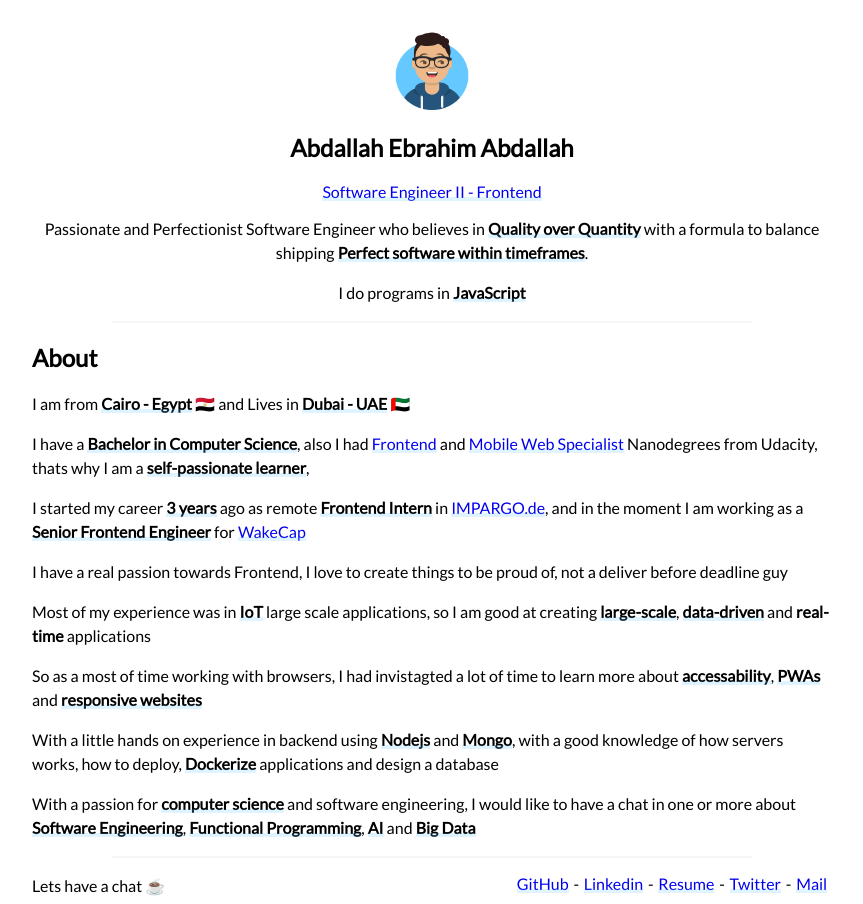
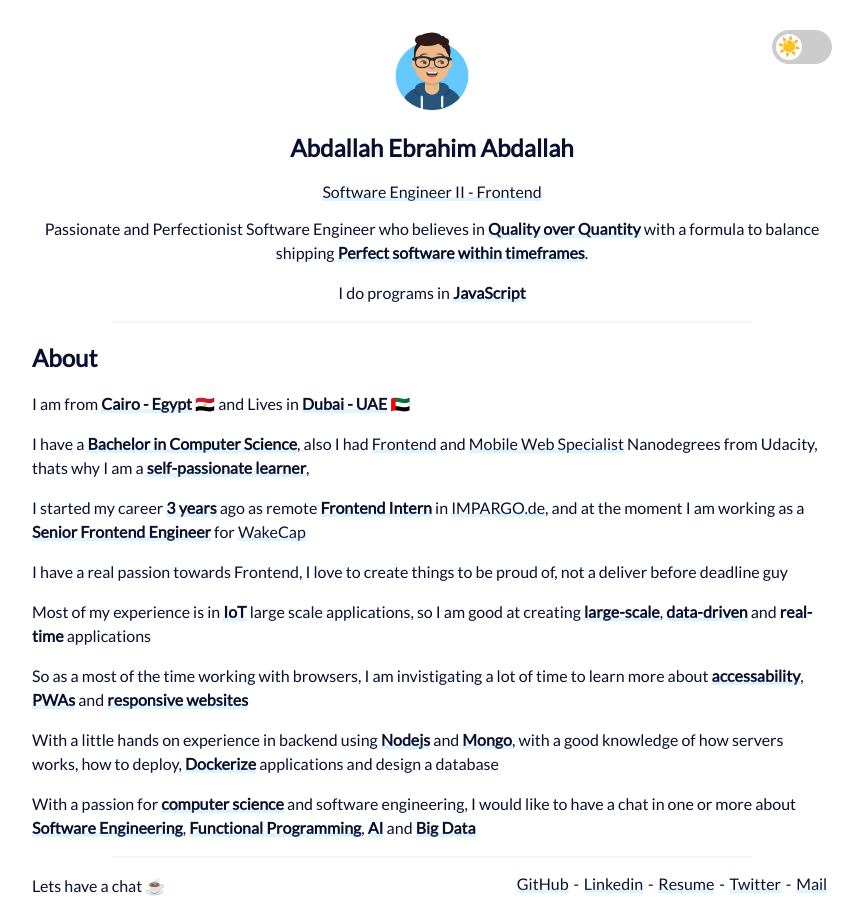
Before and after one commit to AbdallahMezo/mezo.dev, a website: page index.html in a window 1280 px wide. Shown: the whole page, without its empty margins (208-1071 px from the left). Drawn offline with Linux system fonts and the light colour scheme.

Commit message:
add night mode 😄
Signed-off-by: abdallah <abdalla.mezo@gmail.com>

```diff
--- a/index.html
+++ b/index.html
@@ -24,6 +24,12 @@
         <b>Perfect software within timeframes</b>.
       </p>
       <p>I do programs in <b>JavaScript</b></p>
+      <div class="theme-switch-wrapper">
+        <label class="theme-switch" for="checkbox">
+          <input type="checkbox" id="checkbox" />
+          <div class="slider round"></div>
+        </label>
+      </div>
       <span class="divider"></span>
     </header>
     <section class="about">
@@ -42,7 +48,7 @@
       </p>
       <p>
         I started my career <b>3 years</b> ago as remote <b>Frontend Intern</b> in
-        <a href="https://impargo.de">IMPARGO.de</a>, and in the moment I am working as a
+        <a href="https://impargo.de">IMPARGO.de</a>, and at the moment I am working as a
         <b>Senior Frontend Engineer</b> for
         <a href="https://wakecap.com">WakeCap</a>
       </p>
@@ -51,12 +57,12 @@
         deliver before deadline guy
       </p>
       <p>
-        Most of my experience was in <b>IoT</b> large scale applications, so I am good at creating
+        Most of my experience is in <b>IoT</b> large scale applications, so I am good at creating
         <b>large-scale</b>, <b>data-driven</b> and <b>real-time</b> applications
       </p>
       <p>
-        So as a most of time working with browsers, I had invistagted a lot of time to learn more
-        about <b>accessability</b>, <b>PWAs</b> and <b>responsive websites</b>
+        So as a most of the time working with browsers, I am invistigating a lot of time to learn
+        more about <b>accessability</b>, <b>PWAs</b> and <b>responsive websites</b>
       </p>
       <p>
         With a little hands on experience in backend using <b>Nodejs</b> and <b>Mongo</b>, with a
@@ -90,5 +96,28 @@
         <li><a href="mailto: abdalla.mezo@gmail.com">Mail</a></li>
       </ul>
     </footer>
+
+    <script>
+      const toggleSwitch = document.querySelector('.theme-switch input[type="checkbox"]');
+      const currentTheme = localStorage.getItem("theme") ? localStorage.getItem("theme") : null;
+      if (currentTheme) {
+        document.documentElement.setAttribute("data-theme", currentTheme);
+
+        if (currentTheme === "dark") {
+          toggleSwitch.checked = true;
+        }
+      }
+      function switchTheme(e) {
+        if (e.target.checked) {
+          document.documentElement.setAttribute("data-theme", "dark");
+          localStorage.setItem("theme", "dark");
+        } else {
+          document.documentElement.setAttribute("data-theme", "light");
+          localStorage.setItem("theme", "light");
+        }
+      }
+
+      toggleSwitch.addEventListener("change", switchTheme, false);
+    </script>
   </body>
 </html>
--- a/styles.css
+++ b/styles.css
@@ -1,3 +1,13 @@
+:root {
+  --primary-color: #65c9ff;
+  --font-color: #07102f;
+  --bg-color: #fff;
+}
+[data-theme="dark"] {
+  --primary-color: #b3d4e6;
+  --font-color: #e9eeff;
+  --bg-color: #07102f;
+}
 * {
   font-family: "Lato", sans-serif;
 }
@@ -6,6 +16,8 @@ body {
   width: 800px;
   margin: 0 auto;
   font-size: 16px;
+  background-color: var(--bg-color);
+  color: var(--font-color);
 }
 
 p {
@@ -19,21 +31,110 @@ p {
   margin: 1rem auto;
 }
 
-/* Header */
-.header {
-  text-align: center;
-}
 b {
   position: relative;
 }
 b::after {
   content: "";
-  border-bottom: 0.3rem solid #65c9ff;
+  border-bottom: 0.3rem solid var(--primary-color);
   width: 100%;
   position: absolute;
   bottom: 0;
   left: 0;
   opacity: 0.2;
+}
+
+a {
+  text-decoration: none;
+  position: relative;
+  color: var(--font-color);
+}
+a:visited {
+  color: var(--font-color);
+}
+a:hover {
+  color: var(--primary-color);
+}
+a:after {
+  content: "";
+  border-bottom: 0.3rem solid var(--primary-color);
+  width: 100%;
+  position: absolute;
+  bottom: 0;
+  left: 0;
+  opacity: 0.2;
+}
+h2 {
+  font-size: 1.5rem;
+  font-weight: bold;
+}
+
+/* Header */
+.header {
+  text-align: center;
+  position: relative;
+}
+
+/*Simple css to style it like a toggle switch*/
+.theme-switch-wrapper {
+  display: flex;
+  align-items: center;
+  position: absolute;
+  top: 0;
+  right: 0;
+}
+
+.theme-switch {
+  display: inline-block;
+  height: 2.125rem;
+  position: relative;
+  width: 3.75rem;
+}
+
+.theme-switch input {
+  display: none;
+}
+
+.slider {
+  background-color: #ccc;
+  bottom: 0;
+  cursor: pointer;
+  left: 0;
+  position: absolute;
+  right: 0;
+  top: 0;
+  transition: 0.4s;
+}
+
+.slider:before {
+  background-color: #fff;
+  bottom: 4px;
+  content: "☀️";
+  height: 1.625rem;
+  left: 4px;
+  position: absolute;
+  transition: 0.4s;
+  width: 1.625rem;
+  text-align: center;
+  font-size: 1.2rem;
+}
+
+input:checked + .slider {
+  background-color: midnightblue;
+}
+
+input:checked + .slider:before {
+  content: "🌙";
+  background-color: var(--bg-color);
+  transform: translateX(1.625rem);
+}
+
+.slider.round {
+  border-radius: 2.125rem;
+}
+
+.slider.round:before {
+  border-radius: 50%;
 }
 
 /* About */
@@ -55,30 +156,6 @@ b::after {
 .links li {
   margin: 0 0.3rem;
 }
-a {
-  text-decoration: none;
-  position: relative;
-}
-a:visited {
-  color: #000;
-}
-a:hover {
-  color: #65c9ff;
-}
-a:after {
-  content: "";
-  border-bottom: 0.3rem solid #65c9ff;
-  width: 100%;
-  position: absolute;
-  bottom: 0;
-  left: 0;
-  opacity: 0.2;
-}
-h2 {
-  font-size: 1.5rem;
-  font-weight: bold;
-}
-
 @media screen and (max-width: 768px) {
   body {
     font-size: 14px;
```
Also changed, not shown: gulpfile.js (added, +30 -0 lines), package.json (added, +16 -0 lines).
